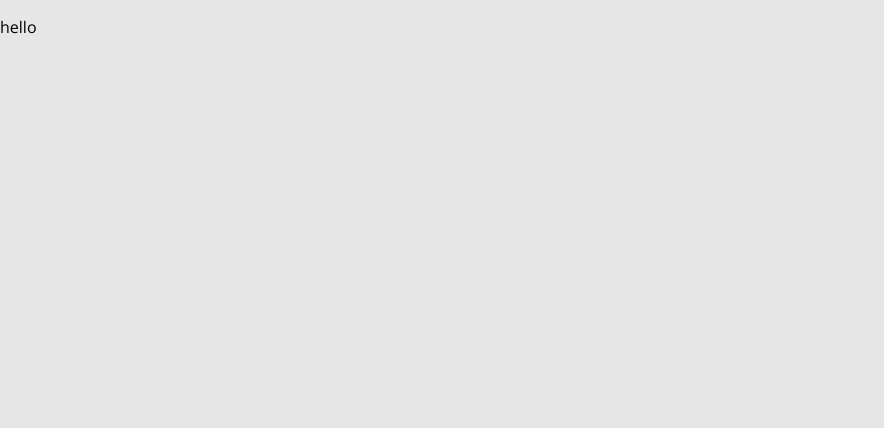
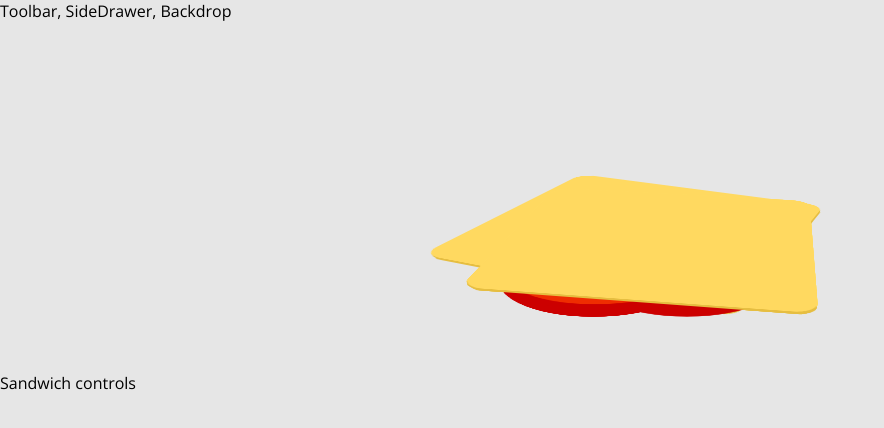
Before and after one commit to dragomir1/REACT-sandwichBuilder, a React app: page / in a window 1280 px wide. Shown: the top 428 px of the page, without its empty margins (0-884 px from the left). Built offline with nearby package versions, Linux system fonts and the light colour scheme.

Commit message:
additions

```diff
--- a/package.json
+++ b/package.json
@@ -31,11 +31,14 @@
     "postcss-flexbugs-fixes": "3.2.0",
     "postcss-loader": "2.0.8",
     "promise": "8.0.1",
+    "prop-types": "^15.6.2",
     "raf": "3.4.0",
     "react": "^16.4.1",
     "react-dev-utils": "^5.0.1",
     "react-dom": "^16.4.1",
     "resolve": "1.6.0",
+    "node-sass": "^4.9.2",
+    "sass-loader": "^7.0.3",
     "style-loader": "0.19.0",
     "sw-precache-webpack-plugin": "0.11.4",
     "url-loader": "0.6.2",
--- a/src/App.js
+++ b/src/App.js
@@ -1,10 +1,14 @@
 import React, { Component } from 'react';
+import Layout from './components/Layout/Layout';
+import SandwichBuilder from './containers/SandwichBuilder/SandwichBuilder';
 
 class App extends Component {
   render() {
     return (
       <div>
-        <p>hello</p>
+        <Layout>
+          <SandwichBuilder />
+        </Layout>
       </div>
     );
   }
--- a/src/components/Layout/Layout.css
+++ b/src/components/Layout/Layout.css
@@ -0,0 +1,3 @@
+.Content {
+  margin-top: 50px;
+}
--- a/src/components/Layout/Layout.js
+++ b/src/components/Layout/Layout.js
@@ -0,0 +1,15 @@
+import React from 'react';
+import Aux from '../../hoc/Aux';
+import classes from './Layout.css';
+
+
+const layout = (props) => (
+  <Aux>
+    <div> Toolbar, SideDrawer, Backdrop </div>
+    <main className={classes.Content}>
+      {props.children}
+    </main>
+  </Aux>
+);
+
+export default layout;
--- /dev/null
+++ b/src/components/Sandwich/Sandwich.css
@@ -0,0 +1,10 @@
+.Sandwich {
+  width: 90%;
+  border: 1px red solid;
+  margin: auto;
+  height: 300px;
+  overflow: scroll;
+  text-align: center;
+  font-weight: bold;
+  font-size: 1.2rem;
+}
--- a/src/components/Sandwich/Sandwich.js
+++ b/src/components/Sandwich/Sandwich.js
@@ -0,0 +1,29 @@
+import React from 'react';
+import classes from './Sandwich.scss';
+// import PropTypes from 'prop-types';
+import SandwichIngredient from './SandwichIngredient/SandwichIngredient';
+
+
+// we use curly braces to add js logic before we render jsx.
+// the jsx we are export will be the sandwich ingredient component.
+// we add a div to this sandwich wrapper to give it some styleing for the sandwich
+// there has to be a type since we're using PropTypes.
+const sandwich = (props) => {
+  return (
+    <div className={classes.Sandwich}>
+      <SandwichIngredient type='cheese' />
+      <SandwichIngredient type='tomato' />
+      <SandwichIngredient type='cheese' />
+      <SandwichIngredient type='tomato' />
+      <SandwichIngredient type='cheese' />
+      <SandwichIngredient type='tomato' />
+      <SandwichIngredient type='cheese' />
+      <SandwichIngredient type='cheese' />
+      <SandwichIngredient type='tomato' />
+      <SandwichIngredient type='tomato' />
+      <SandwichIngredient type='cheese' />
+    </div>
+  );
+};
+
+export default sandwich;
--- a/src/components/Sandwich/Sandwich.scss
+++ b/src/components/Sandwich/Sandwich.scss
@@ -0,0 +1,8 @@
+.Sandwich {
+  border-radius: 20px;
+  display: block;
+  height: 300px;
+  width: 300px;
+  perspective: 800px;
+  margin: auto;
+}
--- /dev/null
+++ b/src/components/Sandwich/SandwichIngredient/SandwichIngredient.css
@@ -0,0 +1,49 @@
+.BreadBottom {
+    height: 13%;
+    width: 80%;
+    background: linear-gradient(#F08E4A, #e27b36);
+    border-radius: 0 0 30px 30px;
+    box-shadow: inset -15px 0 #c15711;
+    margin: 2% auto;
+}
+
+.BreadTop {
+    height: 20%;
+    width: 80%;
+    background: linear-gradient(#bc581e, #e27b36);
+    border-radius: 50% 50% 0 0;
+    box-shadow: inset -15px 0 #c15711;
+    margin: 2% auto;
+    position: relative;
+}
+
+.Ham {
+    width: 80%;
+    height: 8%;
+    background: linear-gradient(#7f3608, #702e05);
+    margin: 2% auto;
+    border-radius: 15px;
+}
+
+.Cheese {
+    width: 90%;
+    height: 4.5%;
+    margin: 2% auto;
+    background: linear-gradient(#f4d004, #d6bb22);
+    border-radius: 20px;
+}
+
+.Salad {
+    width: 85%;
+    height: 7%;
+    margin: 2% auto;
+    background: linear-gradient(#228c1d, #91ce50);
+    border-radius: 20px;
+}
+
+.Tomato {
+    width: 80%;
+    height: 3%;
+    background: linear-gradient(#bf3813, #c45e38);
+    margin: 2% auto;
+}
--- a/src/components/Sandwich/SandwichIngredient/SandwichIngredient.js
+++ b/src/components/Sandwich/SandwichIngredient/SandwichIngredient.js
@@ -0,0 +1,40 @@
+import React, { Component } from 'react';
+// you need to install it in terminal
+import PropTypes from 'prop-types';
+import classes from './SandwichIngredient.scss';
+
+// inside a class you access props with 'this' keyword.
+// initialization is null even if something invalid is passed.
+class SandwichIngredient extends Component {
+  render () {
+
+    let ingredient = null;
+
+    switch(this.props.type) {
+    case('bread-top'):
+      ingredient = <div className={classes.Bread}></div>;
+      break;
+    case('cheese'):
+      ingredient = <div className={classes.Cheese}></div>;
+      break;
+    case('tomato'):
+      ingredient = <div className={classes.Tomato}></div>;
+      break;
+    case('ham'):
+      ingredient = <div className={classes.Ham}></div>;
+      break;
+    case('salad'):
+      ingredient = <div className={classes.Salad}></div>;
+      break;
+    default:
+      ingredient = null;
+    }
+    return ingredient;
+  }
+}
+// we are adding proptypes validation.  we return an object.  proptypes is a property.  the point of this is that we will get an error if we try to use the ingredient without passing a type.
+SandwichIngredient.propTypes = {
+  type: PropTypes.string.isRequired
+};
+
+export default SandwichIngredient;
--- a/src/components/Sandwich/SandwichIngredient/SandwichIngredient.scss
+++ b/src/components/Sandwich/SandwichIngredient/SandwichIngredient.scss
@@ -0,0 +1,114 @@
+.Bread {
+    background: #F2DAB8;
+    border-radius: 20px;
+    box-shadow: inset #A87A55 0 0 27px 8px, #A56C40 0 4px 0 -1px, #A06A41 0 8px 0 -2px, #A2704A 0 12px 0 -3px, #A3693D 0 16px 0 -4px, #A37049 0 20px 0 -5px, #A86F42 0 24px 0 -6px, #9E6E48 0 28px 0 -7px, #9C663C 0 32px 0 -8px, #946139 0 35px 0 -9px, #8B5D38 0 38px 0 -10px, #8D603D 0 42px 0 -11px, #9C673D 0 45px 0 -12px;
+    display: block;
+    height: 300px;
+    width: 300px;
+    position: absolute;
+    transform: rotateX(71deg);
+
+    &:last-child {
+      box-shadow: inset #A87A55 0 0 27px 8px, #A56C40 0 4px 0 -1px, #A06A41 0 8px 0 -2px, #A2704A 0 12px 0 -3px, #A3693D 0 16px 0 -4px, #A37049 0 20px 0 -5px, #A86F42 0 24px 0 -6px, #9E6E48 0 28px 0 -7px, #9C663C 0 32px 0 -8px, #946139 0 35px 0 -9px, #8B5D38 0 38px 0 -10px, #8D603D 0 42px 0 -11px, #9C673D 0 45px 0 -12px, rgba(3, 20, 31, 0.77) 0px 49px 7px -11px;
+    }
+  }
+
+  .Cheese {
+    background: #FFD960;
+    border-radius: 20px;
+    display: block;
+    height: 300px;
+    width: 300px;
+    margin: 2% auto;
+    position: absolute;
+
+    &:nth-child(even) {
+      box-shadow: #E6BE41 2px 3px 0 -1px, #E6BE41 5px 7px 0 -3px;
+      transform: rotateX(71deg) rotateZ(25deg);
+    }
+    &:nth-child(odd) {
+      box-shadow: #E6BE41 0 3px 0 -1px, #E6BE41 2px 7px 0 -3px;
+      transform: translate3d(20px,10px,0) rotateX(71deg) rotateZ(10deg);
+    }
+  }
+
+  .Tomato {
+    background: #cc0000;
+    border-radius: 50%;
+    box-shadow: inset #EF2D01 0 0 0 25px, #cc0000 0 14px 0 -2px, #cc0000 0 30px 0 -5px;
+    display: block;
+    height: 200px;
+    width: 200px;
+    position: absolute;
+
+    &:nth-child(even) {
+      transform: translate3d(10px,90px,0) rotateX(71deg);
+    }
+    &:nth-child(odd) {
+      transform: translate3d(90px,90px,0) rotateX(71deg);
+    }
+  }
+
+  .Ham {
+    background: #DF786A;
+    border-radius: 10px;
+    display: block;
+    height: 300px;
+    width: 300px;
+    position: absolute;
+
+    &:nth-child(even) {
+      box-shadow: #C35A3A -1px 5px 0 -1px, #C35A3A -2px 11px 0 -3px;
+      transform: rotateX(71deg) rotateZ(-7deg);
+    }
+    &:nth-child(odd) {
+      box-shadow: #C35A3A 1px 5px 0 -1px, #C35A3A 2px 11px 0 -3px;
+      transform: translate3d(0,7px,0) rotateX(71deg) rotateZ(15deg);
+    }
+  }
+
+  .Salad {
+    background: #64B84A;
+    border-radius: 0;
+    box-shadow: inset #B2DB73 0 0 60px;
+    display: block;
+    height: 300px;
+    width: 110px;
+    position: absolute;
+    transform-style: preserve-3d;
+
+    &:nth-child(even) {
+      transform: translate3d(150px,20px,0) rotateX(71deg) rotateZ(-16deg);
+    }
+    &:nth-child(odd) {
+      transform: translate3d(90px,20px,0) rotateX(71deg) rotateZ(25deg);
+    }
+    &:before {
+      background: #64B84A;
+      border-bottom-right-radius: 30px;
+      border-top-right-radius: 30px;
+      box-shadow: inset #B2DB73 0 0 30px;
+      content: '';
+      display: block;
+      height: 100%;
+      width: 70px;
+      position: absolute;
+      left: 0;
+      transform: rotateY(-555deg);
+      transform-origin: 0;
+    }
+    &:after {
+      background: #64B84A;
+      border-bottom-right-radius: 70px;
+      border-top-right-radius: 30px;
+      box-shadow: inset #B2DB73 0 0 30px;
+      content: '';
+      display: block;
+      height: 100%;
+      width: 55px;
+      position: absolute;
+      left: 100%;
+      transform: rotateY(-23deg);
+      transform-origin: 0;
+    }
+  }
--- a/src/containers/SandwichBuilder/SandwichBuilder.js
+++ b/src/containers/SandwichBuilder/SandwichBuilder.js
@@ -0,0 +1,16 @@
+import React, { Component } from 'react';
+import Aux from '../../hoc/Aux';
+import Sandwich from '../../components/Sandwich/Sandwich';
+
+class SandwichBuilder extends Component {
+  render () {
+    return (
+      <Aux>
+        <Sandwich />
+        <div>Sandwich controls</div>
+      </Aux>
+    );
+  }
+}
+
+export default SandwichBuilder;
--- a/src/hoc/Aux.js
+++ b/src/hoc/Aux.js
@@ -0,0 +1,6 @@
+// this is scrictly for wrapping a component and outputting it.
+
+
+const aux = (props) => props.children;
+
+export default aux;
```
Also changed, not shown: 1 other file (tests, documents, lock files or other folders).
